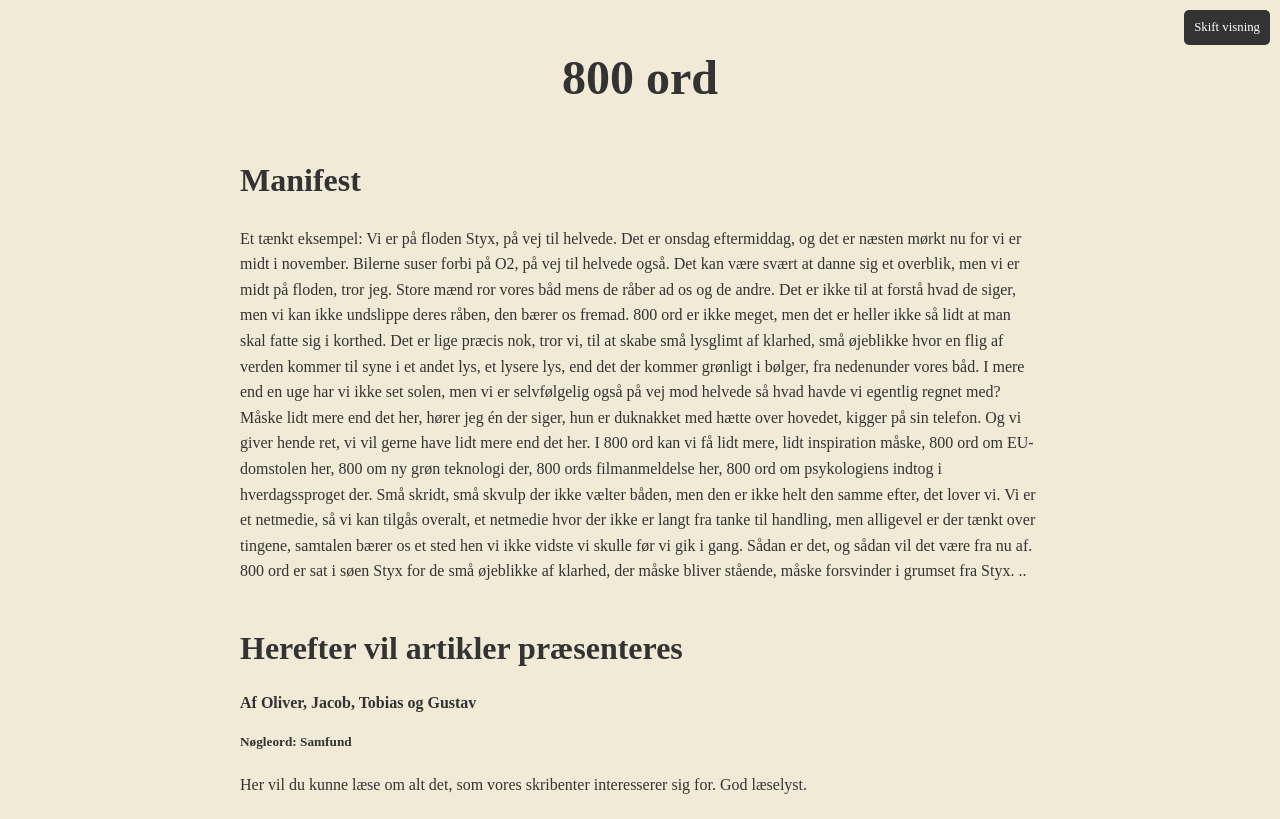
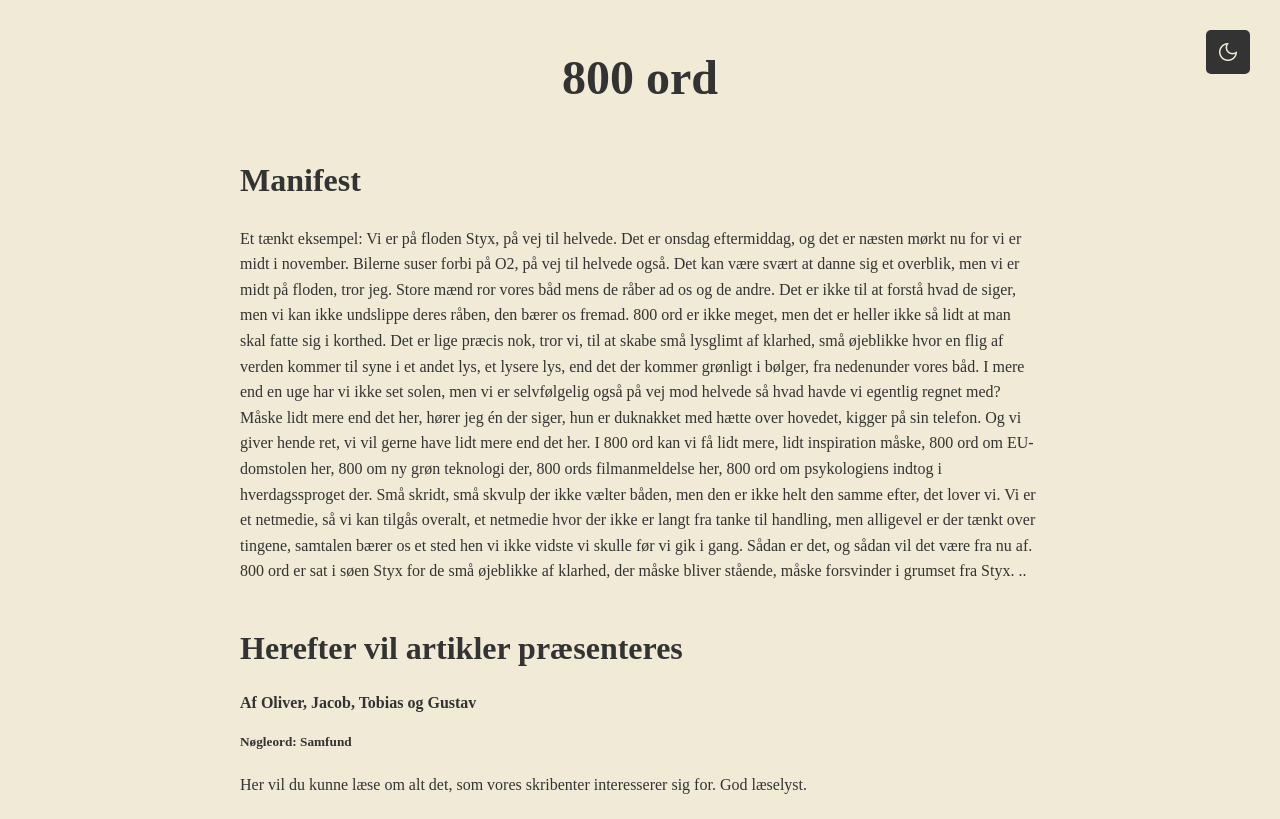
Before and after one commit to Tobias-Thiim/800ord, a plain HTML site: page index.html in a window 1280 px wide. Drawn offline with nearby package versions, Linux system fonts and the light colour scheme.

Commit message:
Added icon

```diff
--- a/index.html
+++ b/index.html
@@ -4,6 +4,7 @@
     <meta charset="UTF-8">
     <meta name="viewport" content="width=device-width, initial-scale=1.0">
     <title>800ord</title>
+    <link rel="stylesheet" href="https://fonts.googleapis.com/css2?family=Material+Symbols+Outlined:opsz,wght,FILL,GRAD@20..48,100..700,0..1,-50..200" />
     <style>
         body {
             font-family: Adobe Caslon Pro;
@@ -61,14 +62,14 @@
         /* Button styling */
         .dark-mode-toggle {
             position: absolute;
-            top: 10px;
-            right: 10px;
-            padding: 10px 10px;
+            top: 30px;
+            right: 30px;
+            padding: 10px;
             cursor: pointer;
             background-color: #333;
             color: #FFF;
             border: none;
-            font-size: 0.8em;
+            font-size: 0em;
             border-radius: 5px;
             font-family: inherit;
             transition: background-color 0.3s, color 0.3s;
@@ -77,13 +78,20 @@
             background-color: #F0EAD6;
             color: #333;
         }
+        /* Google icon styling */
+        .material-symbols-outlined {
+            font-variation-settings: 'FILL' 0, 'wght' 400, 'GRAD' 0, 'opsz' 48;
+            font-size: 24px;
+        }
     </style>
     <!-- jQuery Library -->
     <script src="https://code.jquery.com/jquery-3.6.0.min.js"></script>
 </head>
 <body>
 
-    <button class="dark-mode-toggle" onclick="toggleDarkMode()">Skift visning</button>
+    <button class="dark-mode-toggle" onclick="toggleDarkMode()">
+        <span class="material-symbols-outlined" id="theme-icon" style="color: #F0EAD6;">dark_mode</span> <!-- Default to moon icon with light color -->
+    </button>
 
     <h1>800 ord</h1>
 
@@ -93,6 +101,16 @@
     <script>
         function toggleDarkMode() {
             document.body.classList.toggle('dark-mode');
+            const icon = document.getElementById('theme-icon');
+
+            // Change icon color based on mode
+            if (document.body.classList.contains('dark-mode')) {
+                icon.textContent = 'light_mode'; // Sun icon in dark mode
+                icon.style.color = '#2B2B2B'; // Dark background color for sun
+            } else {
+                icon.textContent = 'dark_mode'; // Moon icon in light mode
+                icon.style.color = '#F0EAD6'; // Light background color for moon
+            }
         }
 
         $(function () {
```
